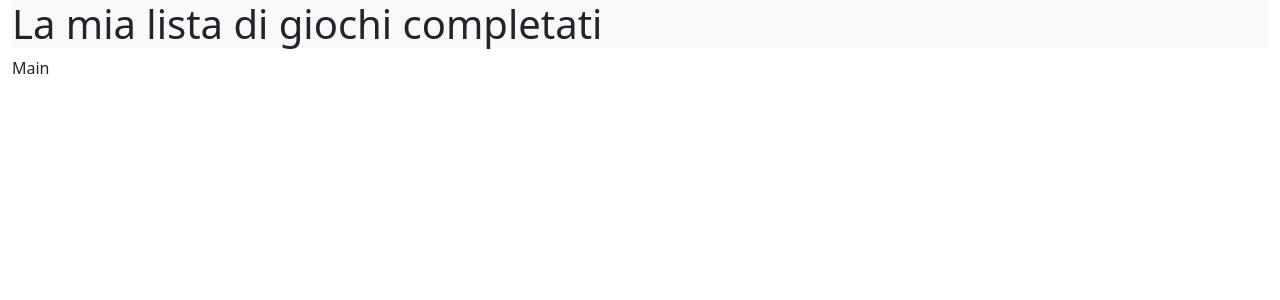
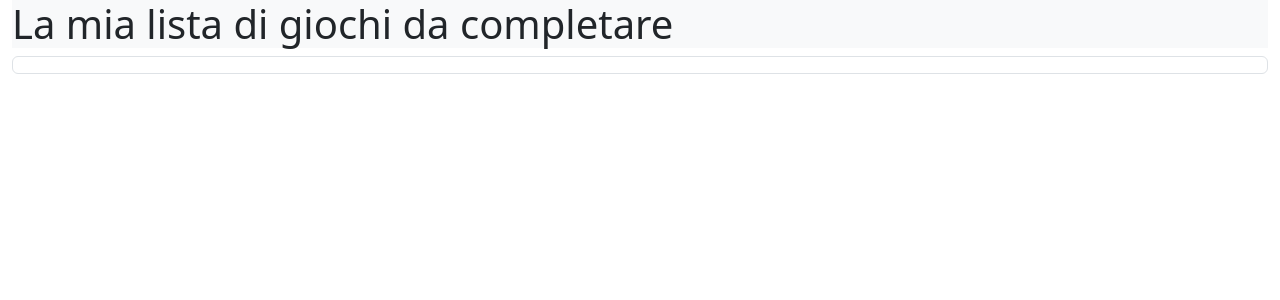
Before and after one commit to davide-delgiudice/React-Blog-Form, a React (Vite) app: page / in a window 1280 px wide. Shown: the top 300 px of the page. Built offline with nearby package versions, Linux system fonts and the light colour scheme.

Commit message:
[UPD] add ul with list class

```diff
--- a/src/components/Header.jsx
+++ b/src/components/Header.jsx
@@ -3,7 +3,7 @@ import React from 'react'
 function Header() {
   return (
     <div className='bg-light'>
-        <h1>La mia lista di giochi completati</h1>
+        <h1>La mia lista di giochi da completare</h1>
     </div>
   )
 }
--- a/src/components/Main.jsx
+++ b/src/components/Main.jsx
@@ -3,7 +3,15 @@ import videogames from '../data/videogames'
 
 function Main() {
   return (
-    <div>Main</div>
+    <>
+        <div>
+            <ul className="list-group">
+                <li className="list-group-item">
+
+                </li>
+            </ul>
+        </div>
+    </>
   )
 }
 
```
